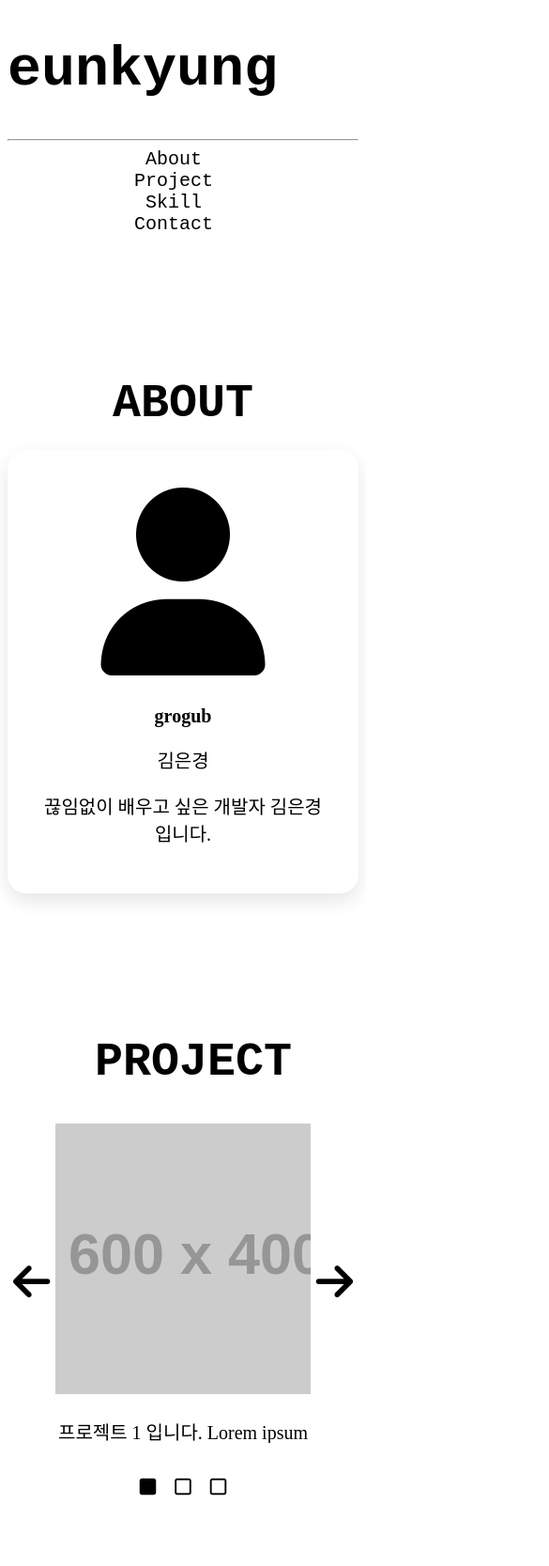
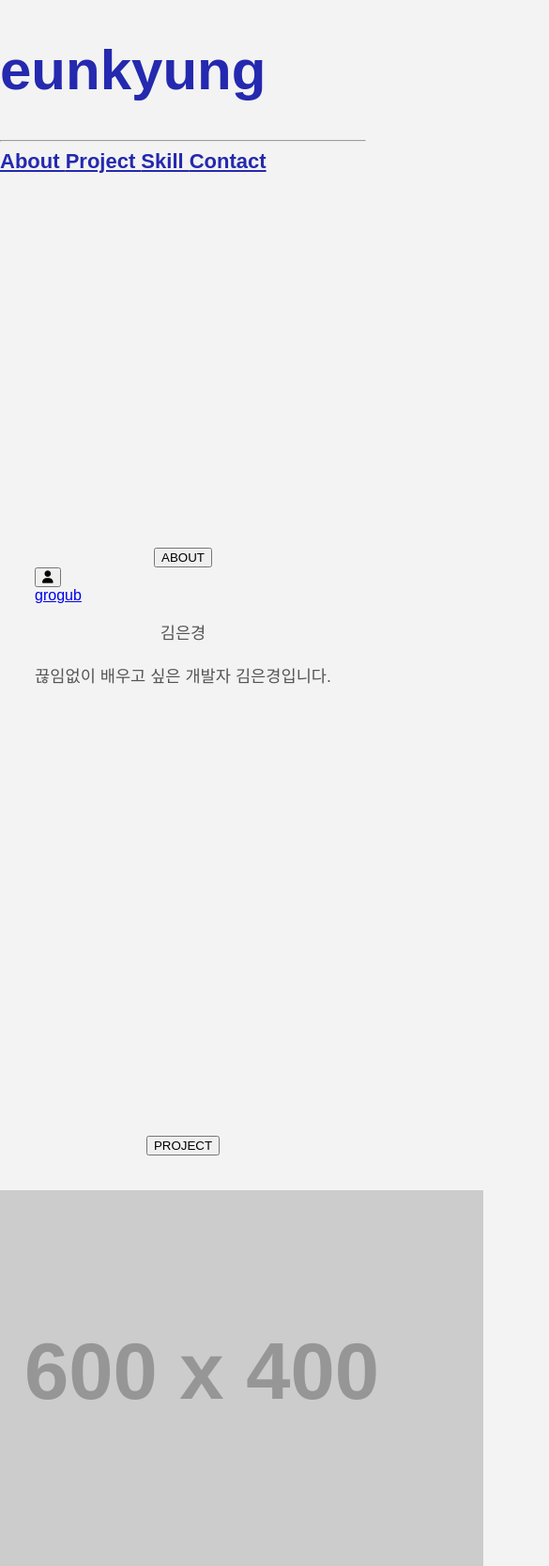
Before and after one commit to grogub/pf, a plain HTML site: page index.html in a window 390 px wide. Shown: the top 1667 px of the page at 94% size, 585 px wide, since content can reach past the window. Drawn offline with Linux system fonts and the light colour scheme; placeholder pictures from the web are drawn by us; a web font is replaced by a local one.

Commit message:
Update style.css

```diff
--- a/style.css
+++ b/style.css
@@ -1,182 +1,201 @@
-html,body {
+:root{
+    /* 색상 */
+    --mainwhite: #F3F3F3;
+    --maingray: #606060;
+    --mainblack: #181717;
+    --secondary: #2429AF;
+    /* 폰트 */
+    --heading1:60px;
+    --heading2:32px;
+    --body:18px;
+    --nav:26px;
+    --subtext:22px;
+}
 
-    height:100%;
+h1{
+    font-size: var(--heading1);
+    color: var(--secondary);
 }
-.custom-font {
-    font-family: 'Libertinus Mono', monospace;
+h3 {
+  font-size: var(--heading2);
 }
-.headertitle{
-  overflow: hidden;
-  border-right: 3px solid black;
-  font-size: 60px;
-  width: 0;
-  animation: typing 2s steps(8, end) forwards, blink 0.75s step-end infinite;
+.slidetext p{
+  font-size: var(--subtext);
+}
+.subtext p{
+   font-size: var(--heading2);
+   font-weight: 800;
 
 }
-@keyframes typing {
-  from { width: 0; }
-  to { width: 8ch; }
+.label {
+  font-size: var(--heading1);
 }
-@keyframes blink {
-  50% { border-color: transparent; }
+.value {
+  font-size: var(--subtext);
 }
-footer {
-    padding: 50px ;
+body {
+  margin: 0;
+  font-family: Arial, sans-serif;
+  background-color: var(--mainwhite);
 }
 
 section {
-    margin-top:150px;
-    margin-bottom: 150px;
+  padding: 60px 20px;
+  min-height: 100vh;
+  display: flex;
+  flex-direction: column;
+  align-items: center;
+  justify-content: center;
 }
-/* nav */
-@media (max-width: 768px) {
-    body nav {
-        flex-direction: column;
-        align-items: center;
-    }
+
+section h2 {
+  font-size: 2.5rem;
+  margin-bottom: 1rem;
+  color: #333;
 }
-nav {
-    display: flex;
-    justify-content: flex-end;
-}
-a {
-    font-size: 20px;
-    font-weight:500;
-    color: #000000;
-    text-decoration: none;
-    text-align: cen;
-    }
-.label {
-  margin-right :20px;
-}
-a:hover {
-    text-decoration: underline;
-    transform: scale(1.3);
-    }
-.button {
-    display: block;
-    margin:0 auto;
-    background: none;
-    border:none;
-    width: 200px;
-    font-size: 50px;
-    font-weight:bolder;
-    margin: 20px auto;
-    text-align: center;
-    align-items: center;
-    font-family: 'Libertinus Mono', monospace;
-}
-.button:hover {
-  transform: scale(1.3);
-}
-.textbody {
-    width: 100%;
-    font-size: 20px;
 
-    align-items: center;
-    text-align: center;
-}
-img {
-    width: 300px;
-    height: 288px;
-    object-fit: cover;
-}
-/* about */
-.profileicon{
-  background: none;
-  border: none;
-  font-size: 200px;
-  cursor: pointer;
-}
-.aboutcard {
-  background-color: #ffffff;
-  border-radius: 20px;
-  box-shadow: 0 8px 20px rgba(0, 0, 0, 0.1);
-  padding: 30px;
-  max-width: 600px;
-  margin: 0 auto;
+section p {
+  max-width: 800px;
+  font-size: 1.1rem;
+  line-height: 1.6;
+  color: #555;
   text-align: center;
 }
-.aboutcard img {
-  border-radius: 12px;
-  margin-bottom: 16px;
-}
-.aboutcard a {
-  display: block;
-  font-weight: bold;
-  margin: 10px 0;
+
+.navbar {
+  padding: 1rem 2rem;
+  font-size: var(--nav);
 }
 
-/* project */
-#project {
-    background-color: rgb(255, 255, 255);
-  position: relative;
-}
-.slider {
-  position: relative;
-  height: 340px;
-  width: 600px;
-  overflow: hidden;
-}
-.slidebox {
-    display: flex;
-    justify-content: center;
+.nav-menu {
+  list-style: none;         /* 리스트 점 제거 */
+  display: flex;            /* 가로 정렬 */
+  justify-content: flex-end;/* 오른쪽 정렬 */
+  margin: 0;
+  padding: 0;
+  gap: 2rem;                /* 항목 간 간격 */
 }
 
-.slider .textbody {
-  display: inline-block;
-  height: 100%;
-  width: 100%;
-  vertical-align: top;
-  white-space: normal;
-  transform: translateX(100%);
-  opacity: 0;
-  transition: transform 0.5s ease, opacity 0.5s ease;
-  position: absolute;
+.nav-menu li a {
+  color: var(--mainblack);
+  text-decoration: none;
+  font-weight: bold;
+  transition: color 0.3s;
 }
 
-.slider.textbody img {
-  width: 100%;
-  height: auto;
-  display: block;
+.nav-menu li a:hover {
+  color: var(--secondary);
+}
+
+
+#about {
 
 }
+.photo {
+  width: 300px;
+  height: 300px;
+  object-fit: cover;
+  border-radius: 50%;
+  border: 3px solid #ccc;
+  margin-bottom: 1rem;
+}
 
-.arrowbutton {
-  background: none;
+#projects {
+
+}
+.slidecontainer {}
+.badge img {
+    width: 100px;
+     height: 30px;
+    object-fit: contain;
+}
+.project {
+  display: flex;
+  justify-content: space-between;
+  align-items: center;
+  gap: 30px;
+  opacity: 0;
+  transform: translateY(100px);
+  transition: opacity 0.9s ease-out, transform 0.9s ease-out;
+   margin-bottom: 200px;
+}
+
+.project.visible {
+  opacity: 1;
+  transform: translateY(0);
+}
+
+.slidetext {
+  flex: 1;
+  text-align: left;
+}
+
+.project img {
+  max-width: 500px;
+  width: auto;
+  height: auto;
+  border-radius: 8px;
+  box-shadow: 0 4px 12px rgba(0,0,0,0.1);
+}
+.sliderbtn{
+background: none;
   border: none;
   font-size: 45px;
   cursor: pointer;
 }
-.indicator {
-  display: flex;
-  justify-content: center;
-  gap: 8px;
-  padding: 0;
-  list-style: none;
-  margin-top: 20px;
-  flex-direction: row;
-  z-index: 9999;
-}
-.indicator li {
-  display: inline-block;
-}
-.indicator i {
-  font-size: 20px;
-  color: #000000;
-}
-.indibtn {
-  background: none;
-  border: none;
+
+
+#skills {
+
 }
 
-/* skill */
-ul{
-    padding-left: 0;
+#contact {
+    padding: 10px 0;
+  }
+.contact {
     display: flex;
     flex-direction: column;
-    align-items: center;
+    align-items: flex-start;
+  }
+
+  .contact-item {
+    display: flex;
+    gap: 10px;
+  }
+
+  .label {
+    width: 60px;
+    font-weight: bold;
+    font-size: var(--subtext);
+    color: #2429AF;
+  }
+
+    .top-button {
+      position: fixed;
+      bottom: 80px;
+      right: 20px;
+      z-index: 1000;
+      color: #2429AF;
+      border: none;
+      padding: 10px 15px;
+      border-radius: 5px;
+      cursor: pointer;
+      display: none;
+      font-size: var(--nav);
+
+    }
+
+    .top-button:hover {
+      color: #000000;
+    }
+
+    .social-icons {
+      color: #2429AF;
+      font-size: var(--heading2);
+      text-align: center;
+
+    }
+    .social-icons a:visited {
+      color: var(--secondary);
+      text-decoration: none;
 }
-li {
-    font-size: 20px;
-}
```
